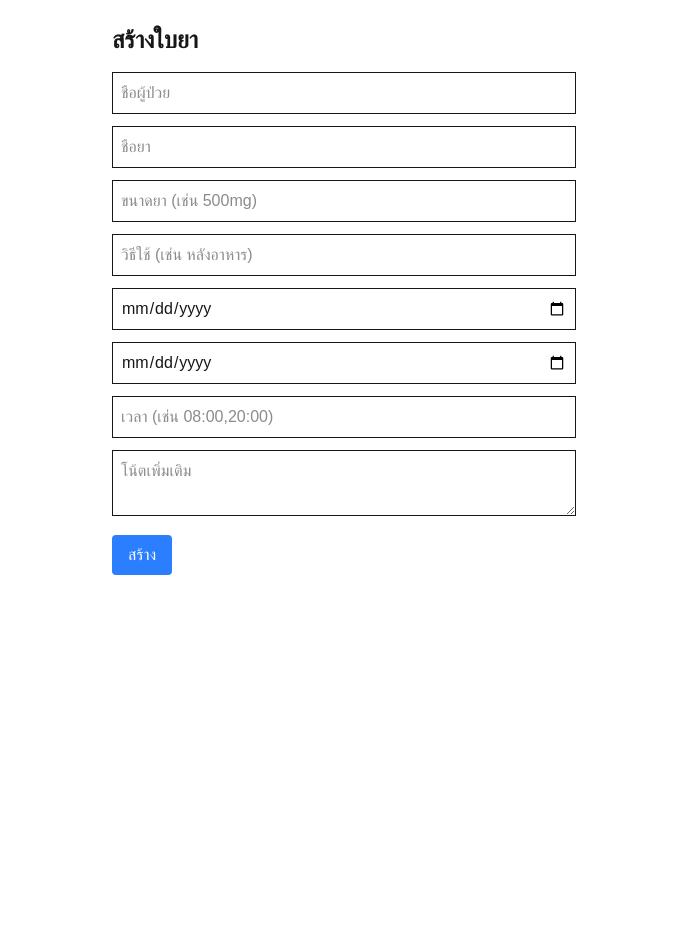
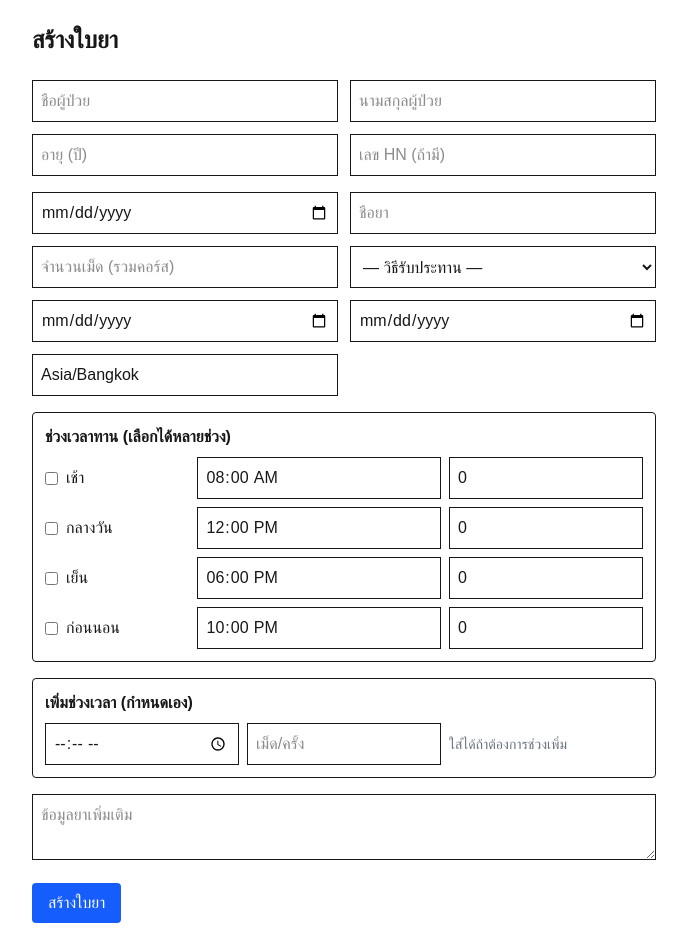
Before and after one commit to NatSrisuksai/MedMind, a Next.js app: page /admin/new in a window 1280 px wide. Shown: the whole page, without its empty margins (296-983 px from the left). Before the commit the page ends 800 px from the top, so only its background shows below. Built offline with nearby package versions, Linux system fonts and the light colour scheme.

Commit message:
fix: modified front end to match new db

```diff
--- a/app/admin/new/page.tsx
+++ b/app/admin/new/page.tsx
@@ -1,117 +1,372 @@
-// app/admin/new/page.tsx
 "use client";
-import { useState } from "react";
+
+import { useMemo, useState } from "react";
 import QRCode from "react-qr-code";
+
+type PeriodKey = "MORNING" | "NOON" | "EVENING" | "BEDTIME" | "CUSTOM";
+type MethodKey = "BEFORE_MEAL" | "AFTER_MEAL" | "WITH_MEAL" | "NONE";
+
+const PERIODS: {
+  key: Exclude<PeriodKey, "CUSTOM">;
+  label: string;
+  defaultHHMM: string;
+}[] = [
+  { key: "MORNING", label: "เช้า", defaultHHMM: "08:00" },
+  { key: "NOON", label: "กลางวัน", defaultHHMM: "12:00" },
+  { key: "EVENING", label: "เย็น", defaultHHMM: "18:00" },
+  { key: "BEDTIME", label: "ก่อนนอน", defaultHHMM: "22:00" },
+];
 
 export default function NewPrescriptionPage() {
   const [form, setForm] = useState({
-    fullName: "",
+    // ผู้ป่วย
+    patientFirstName: "",
+    patientLastName: "",
+    age: "" as string | number,
+    hn: "",
+
+    // ใบยา
+    issueDate: "",
     drugName: "",
-    strength: "",
-    instruction: "",
+    quantityTotal: "" as string | number,
+    method: "NONE" as MethodKey,
+    timezone: "Asia/Bangkok",
     startDate: "",
     endDate: "",
-    timezone: "Asia/Bangkok",
-    times: "",
     notes: "",
+
+    // ช่วงเวลา (มาตรฐาน)
+    periodsSelected: {
+      MORNING: false,
+      NOON: false,
+      EVENING: false,
+      BEDTIME: false,
+    },
+    periodHHMM: {
+      MORNING: "08:00",
+      NOON: "12:00",
+      EVENING: "18:00",
+      BEDTIME: "22:00",
+    } as Record<Exclude<PeriodKey, "CUSTOM">, string>,
+    periodPills: {
+      MORNING: 0,
+      NOON: 0,
+      EVENING: 0,
+      BEDTIME: 0,
+    } as Record<Exclude<PeriodKey, "CUSTOM">, number>,
+
+    // ช่วงเวลาแบบกำหนดเอง (ออปชัน)
+    customHHMM: "",
+    customPills: "" as string | number,
   });
+
   const [link, setLink] = useState<string | null>(null);
+  const liffLink = useMemo(() => {
+    if (!link) return null;
+    return link;
+  }, [link]);
 
-  const handleChange = (
-    e: React.ChangeEvent<HTMLInputElement | HTMLTextAreaElement>
+  const onChange = (
+    e: React.ChangeEvent<
+      HTMLInputElement | HTMLTextAreaElement | HTMLSelectElement
+    >
   ) => {
-    setForm({ ...form, [e.target.name]: e.target.value });
+    const { name, value } = e.target;
+    // ตัวเลข
+    if (["age", "quantityTotal", "customPills"].includes(name)) {
+      const num = value === "" ? "" : Number(value);
+      setForm((s) => ({ ...s, [name]: Number.isNaN(num) ? "" : num }));
+      return;
+    }
+    setForm((s) => ({ ...s, [name]: value }));
+  };
+
+  const onTogglePeriod = (key: Exclude<PeriodKey, "CUSTOM">) => {
+    setForm((s) => ({
+      ...s,
+      periodsSelected: { ...s.periodsSelected, [key]: !s.periodsSelected[key] },
+    }));
+  };
+
+  const onChangePeriodHHMM = (key: Exclude<PeriodKey, "CUSTOM">, v: string) => {
+    setForm((s) => ({
+      ...s,
+      periodHHMM: {
+        ...s.periodHHMM,
+        [key]: v || PERIODS.find((p) => p.key === key)!.defaultHHMM,
+      },
+    }));
+  };
+
+  const onChangePeriodPills = (
+    key: Exclude<PeriodKey, "CUSTOM">,
+    v: string
+  ) => {
+    const n = v === "" ? 0 : Number(v);
+    setForm((s) => ({
+      ...s,
+      periodPills: { ...s.periodPills, [key]: Number.isNaN(n) ? 0 : n },
+    }));
+  };
+
+  const buildPeriodsPayload = () => {
+    const out: { period: PeriodKey; hhmm?: string; pills: number }[] = [];
+
+    // มาตรฐาน
+    for (const p of PERIODS) {
+      if (!form.periodsSelected[p.key]) continue;
+      const pills = form.periodPills[p.key] || 0;
+      if (pills <= 0) continue;
+      // ใช้ค่า time input ถ้ามี ไม่งั้น default
+      const hhmm = (form.periodHHMM[p.key] || p.defaultHHMM).replace(
+        /\./g,
+        ":"
+      );
+      out.push({ period: p.key, hhmm, pills });
+    }
+
+    // custom
+    const customP = Number(form.customPills || 0);
+    const cleanedCustomTime = (form.customHHMM || "").replace(/\./g, ":");
+    if (customP > 0 && cleanedCustomTime) {
+      out.push({ period: "CUSTOM", hhmm: cleanedCustomTime, pills: customP });
+    }
+
+    return out;
   };
 
   const handleSubmit = async (e: React.FormEvent) => {
     e.preventDefault();
+
+    const periods = buildPeriodsPayload();
+    if (periods.length === 0) {
+      alert("กรุณาเลือก/กำหนดอย่างน้อย 1 ช่วงเวลา และระบุจำนวนเม็ด (>0)");
+      return;
+    }
+    if (!form.patientFirstName || !form.patientLastName) {
+      alert("กรุณากรอกชื่อและนามสกุลผู้ป่วย");
+      return;
+    }
+    if (!form.drugName || !form.issueDate || !form.startDate) {
+      alert("กรุณากรอก ชื่อยา / วันที่ออกใบ / วันที่เริ่ม");
+      return;
+    }
+
+    const payload = {
+      // ผู้ป่วย
+      patientFirstName: form.patientFirstName.trim(),
+      patientLastName: form.patientLastName.trim(),
+      age: form.age === "" ? undefined : Number(form.age),
+      hn: form.hn.trim() || undefined,
+
+      // ใบยา
+      issueDate: form.issueDate, // ISO (from <input type="date">)
+      drugName: form.drugName.trim(),
+      quantityTotal:
+        form.quantityTotal === "" ? undefined : Number(form.quantityTotal),
+      method: form.method as MethodKey,
+      timezone: form.timezone || "Asia/Bangkok",
+      startDate: form.startDate,
+      endDate: form.endDate || null,
+      notes: form.notes?.trim() || undefined,
+
+      // ช่วงเวลา -> DoseSchedule
+      periods,
+    };
+
     const res = await fetch(
       `${process.env.NEXT_PUBLIC_BACKEND_URL}/api/prescriptions`,
       {
         method: "POST",
         headers: { "Content-Type": "application/json" },
-        body: JSON.stringify({
-          ...form,
-          times: form.times
-            .split(",")
-            .map((s) => s.trim())
-            .filter(Boolean),
-        }),
+        body: JSON.stringify(payload),
       }
     );
+
+    if (!res.ok) {
+      const t = await res.text().catch(() => "");
+      alert(`สร้างใบยาไม่สำเร็จ: ${res.status} ${t}`);
+      return;
+    }
     const data = await res.json();
     const url = `https://liff.line.me/${process.env.NEXT_PUBLIC_LIFF_ID}?opaqueId=${data.opaqueId}`;
     setLink(url);
   };
 
   return (
-    <div className="p-6 max-w-lg mx-auto">
-      <h1 className="text-2xl font-bold mb-4">สร้างใบยา</h1>
-      <form onSubmit={handleSubmit} className="space-y-3">
+    <div className="p-6 max-w-2xl mx-auto space-y-6">
+      <h1 className="text-2xl font-bold">สร้างใบยา</h1>
+
+      <form onSubmit={handleSubmit} className="space-y-4">
+        {/* ผู้ป่วย */}
+        <div className="grid grid-cols-1 md:grid-cols-2 gap-3">
           <input
-          name="fullName"
+            name="patientFirstName"
             placeholder="ชื่อผู้ป่วย"
             className="border p-2 w-full"
-          onChange={handleChange}
+            onChange={onChange}
           />
           <input
+            name="patientLastName"
+            placeholder="นามสกุลผู้ป่วย"
+            className="border p-2 w-full"
+            onChange={onChange}
+          />
+          <input
+            name="age"
+            placeholder="อายุ (ปี)"
+            className="border p-2 w-full"
+            onChange={onChange}
+            inputMode="numeric"
+          />
+          <input
+            name="hn"
+            placeholder="เลข HN (ถ้ามี)"
+            className="border p-2 w-full"
+            onChange={onChange}
+          />
+        </div>
+
+        {/* ใบยา */}
+        <div className="grid grid-cols-1 md:grid-cols-2 gap-3">
+          <input
+            type="date"
+            name="issueDate"
+            className="border p-2 w-full"
+            onChange={onChange}
+          />
+          <input
+            type="text"
             name="drugName"
             placeholder="ชื่อยา"
             className="border p-2 w-full"
-          onChange={handleChange}
+            onChange={onChange}
           />
           <input
-          name="strength"
-          placeholder="ขนาดยา (เช่น 500mg)"
+            name="quantityTotal"
+            placeholder="จำนวนเม็ด (รวมคอร์ส)"
             className="border p-2 w-full"
-          onChange={handleChange}
+            onChange={onChange}
+            inputMode="numeric"
           />
-        <input
-          name="instruction"
-          placeholder="วิธีใช้ (เช่น หลังอาหาร)"
+          <select
+            name="method"
             className="border p-2 w-full"
-          onChange={handleChange}
-        />
+            value={form.method}
+            onChange={onChange}
+          >
+            <option value="NONE">— วิธีรับประทาน —</option>
+            <option value="BEFORE_MEAL">ก่อนอาหาร</option>
+            <option value="AFTER_MEAL">หลังอาหาร</option>
+            <option value="WITH_MEAL">พร้อมอาหาร</option>
+          </select>
+
           <input
             type="date"
             name="startDate"
             className="border p-2 w-full"
-          onChange={handleChange}
+            onChange={onChange}
           />
           <input
             type="date"
             name="endDate"
             className="border p-2 w-full"
-          onChange={handleChange}
+            onChange={onChange}
           />
           <input
-          name="times"
-          placeholder="เวลา (เช่น 08:00,20:00)"
+            name="timezone"
+            placeholder="เขตเวลา"
             className="border p-2 w-full"
-          onChange={handleChange}
+            defaultValue="Asia/Bangkok"
+            onChange={onChange}
           />
+        </div>
+
+        {/* ช่วงเวลาทาน (มาตรฐาน) */}
+        <div className="space-y-2 border rounded p-3">
+          <div className="font-semibold">ช่วงเวลาทาน (เลือกได้หลายช่วง)</div>
+          {PERIODS.map((p) => (
+            <div key={p.key} className="grid grid-cols-12 gap-2 items-center">
+              <label className="col-span-12 md:col-span-3 flex items-center gap-2">
+                <input
+                  type="checkbox"
+                  checked={form.periodsSelected[p.key]}
+                  onChange={() => onTogglePeriod(p.key)}
+                />
+                {p.label}
+              </label>
+              <div className="col-span-7 md:col-span-5">
+                <input
+                  type="time"
+                  className="border p-2 w-full"
+                  disabled={!form.periodsSelected[p.key]}
+                  value={form.periodHHMM[p.key]}
+                  onChange={(e) => onChangePeriodHHMM(p.key, e.target.value)}
+                />
+              </div>
+              <div className="col-span-5 md:col-span-4">
+                <input
+                  type="number"
+                  min={0}
+                  className="border p-2 w-full"
+                  placeholder="เม็ด/ครั้ง"
+                  disabled={!form.periodsSelected[p.key]}
+                  value={form.periodPills[p.key]}
+                  onChange={(e) => onChangePeriodPills(p.key, e.target.value)}
+                />
+              </div>
+            </div>
+          ))}
+        </div>
+
+        {/* ช่วงเวลาแบบกำหนดเอง */}
+        <div className="space-y-2 border rounded p-3">
+          <div className="font-semibold">เพิ่มช่วงเวลา (กำหนดเอง)</div>
+          <div className="grid grid-cols-1 md:grid-cols-3 gap-2">
+            <input
+              type="time"
+              name="customHHMM"
+              className="border p-2 w-full"
+              onChange={onChange}
+            />
+            <input
+              type="number"
+              name="customPills"
+              min={0}
+              placeholder="เม็ด/ครั้ง"
+              className="border p-2 w-full"
+              onChange={onChange}
+            />
+            <div className="text-sm text-gray-500 flex items-center">
+              ใส่ได้ถ้าต้องการช่วงเพิ่ม
+            </div>
+          </div>
+        </div>
+
+        {/* โน้ต */}
         <textarea
           name="notes"
-          placeholder="โน้ตเพิ่มเติม"
+          placeholder="ข้อมูลยาเพิ่มเติม"
           className="border p-2 w-full"
-          onChange={handleChange}
-        ></textarea>
+          onChange={onChange}
+        />
+
         <button
           type="submit"
-          className="bg-blue-500 text-white px-4 py-2 rounded"
+          className="bg-blue-600 text-white px-4 py-2 rounded"
         >
-          สร้าง
+          สร้างใบยา
         </button>
       </form>
 
-      {link && (
-        <div className="mt-6 text-center">
+      {liffLink && (
+        <div className="mt-6 text-center space-y-3">
           <p>ลิงก์สำหรับผู้ป่วย:</p>
-          <a href={link} className="text-blue-600 underline">
-            {link}
+          <a href={liffLink} className="text-blue-600 underline break-all">
+            {liffLink}
           </a>
-          <div className="mt-4 flex justify-center">
-            <QRCode value={link} style={{ width: 200, height: 200 }} />
+          <div className="mt-3 flex justify-center">
+            <QRCode value={liffLink} style={{ width: 200, height: 200 }} />
           </div>
         </div>
       )}
--- a/app/p/[[...opaqueId]]/page.tsx
+++ b/app/p/[[...opaqueId]]/page.tsx
@@ -5,7 +5,6 @@ import { useEffect, useState } from "react";
 function getOpaqueIdFromUrl() {
   try {
     const url = new URL(window.location.href);
-    // liff.state จะห่อ query เดิมไว้เวลา redirect กลับมา
     const state = url.searchParams.get("liff.state");
     const search = new URLSearchParams(state || url.search);
     return (search.get("opaqueId") || "").trim();
@@ -23,25 +22,35 @@ export default function StealthLiffPage() {
         setStatus("init");
 
         // @ts-ignore
-        const liff = (window as any).liff
+        const liff = (window as any).liff;
         if (!liff) throw new Error("LIFF SDK not found");
 
         await liff.init({ liffId: process.env.NEXT_PUBLIC_LIFF_ID! });
 
         if (!liff.isLoggedIn()) {
-          const base = `${location.origin}/p/`; // ต้องมี route /p จริง
-          return liff.login({ redirectUri: base });
+          // กลับเข้ามาที่ route เดิมหลัง login สำเร็จ
+          return liff.login({ redirectUri: window.location.href });
         }
 
         setStatus("friendship");
+        // เช็กว่าเป็นเพื่อน OA แล้วหรือยัง
         const friendship = await liff.getFriendship?.();
         if (!friendship?.friendFlag) {
-          const basicId = process.env.NEXT_PUBLIC_LINE_BASIC_ID || "";
-          if (basicId) {
-            location.href = `line://ti/p/@${basicId}`;
-            setTimeout(() => {
-              location.href = `https://line.me/R/ti/p/@${basicId}`;
-            }, 800);
+          // เปิดหน้า Add friend (ภายใน LINE)
+          const addUrl = process.env.NEXT_PUBLIC_LINE_ADD_FRIEND_URL; // แนะนำตั้งเป็นลิงก์ lin.ee จาก OA Manager
+          if (addUrl) {
+            // เปิดลิงก์ใน in-app browser (external=false)
+            liff.openWindow({ url: addUrl, external: false });
+          } else {
+            // fallback deep link
+            const basicId = process.env.NEXT_PUBLIC_LINE_BASIC_ID || "";
+            if (basicId) {
+              location.href = `line://ti/p/@${basicId}`;
+              setTimeout(
+                () => (location.href = `https://line.me/R/ti/p/@${basicId}`),
+                800
+              );
+            }
           }
           setStatus("waiting-add-friend");
           return;
@@ -58,8 +67,8 @@ export default function StealthLiffPage() {
           return;
         }
 
-        setStatus("binding");
-        await fetch(
+        setStatus("activate");
+        const resp = await fetch(
           `${process.env.NEXT_PUBLIC_BACKEND_URL}/api/p/${opaqueId}/activate`,
           {
             method: "POST",
@@ -67,6 +76,9 @@ export default function StealthLiffPage() {
             body: JSON.stringify({ lineUserId }),
           }
         );
+
+        // ถ้าอยาก debug:
+        // const t = await resp.text(); console.log('activate:', resp.status, t);
 
         liff?.closeWindow?.();
       } catch (e) {
@@ -78,5 +90,6 @@ export default function StealthLiffPage() {
     })();
   }, []);
 
+  // ไม่มี UI — ทำงานแบบเงียบ (จะทิ้ง data-status ไว้เผื่อ debug)
   return <div style={{ display: "none" }} data-status={status} />;
 }
```
Lines whose indentation alone changed are shown as unchanged.
